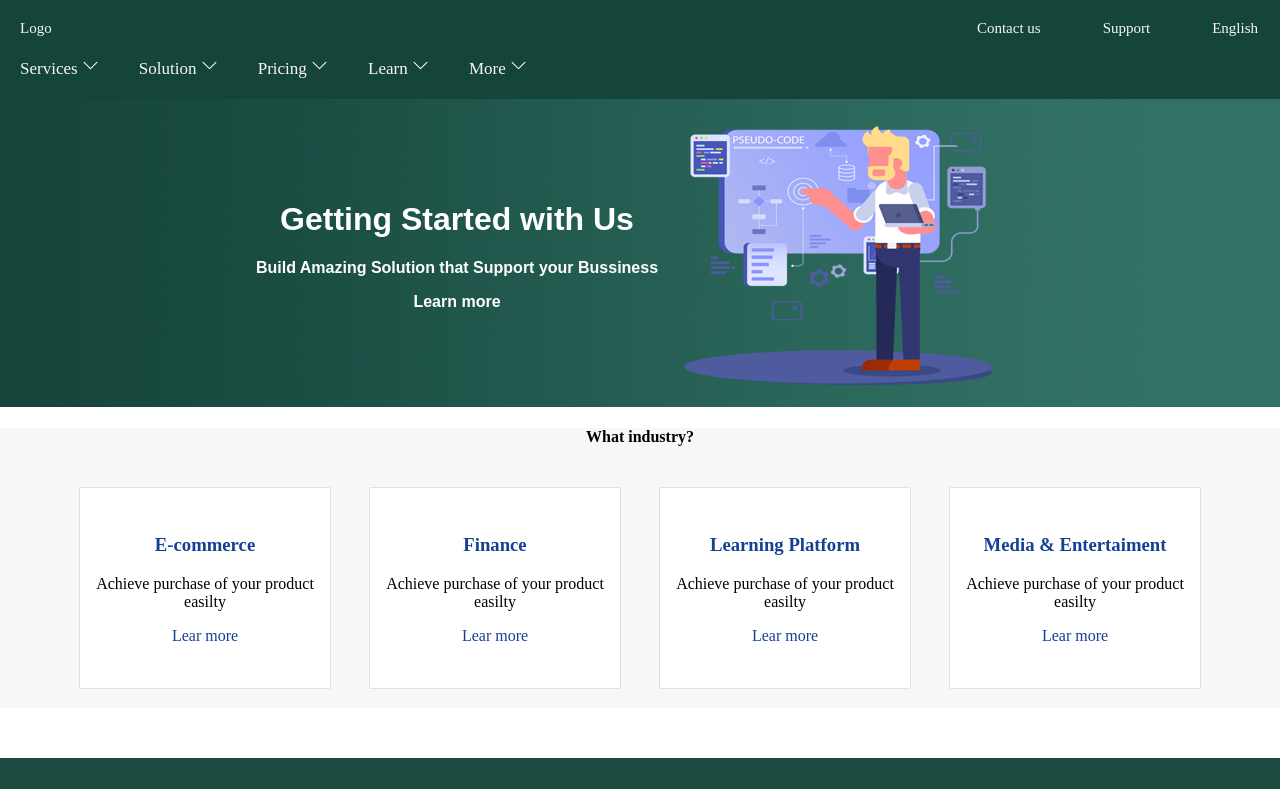
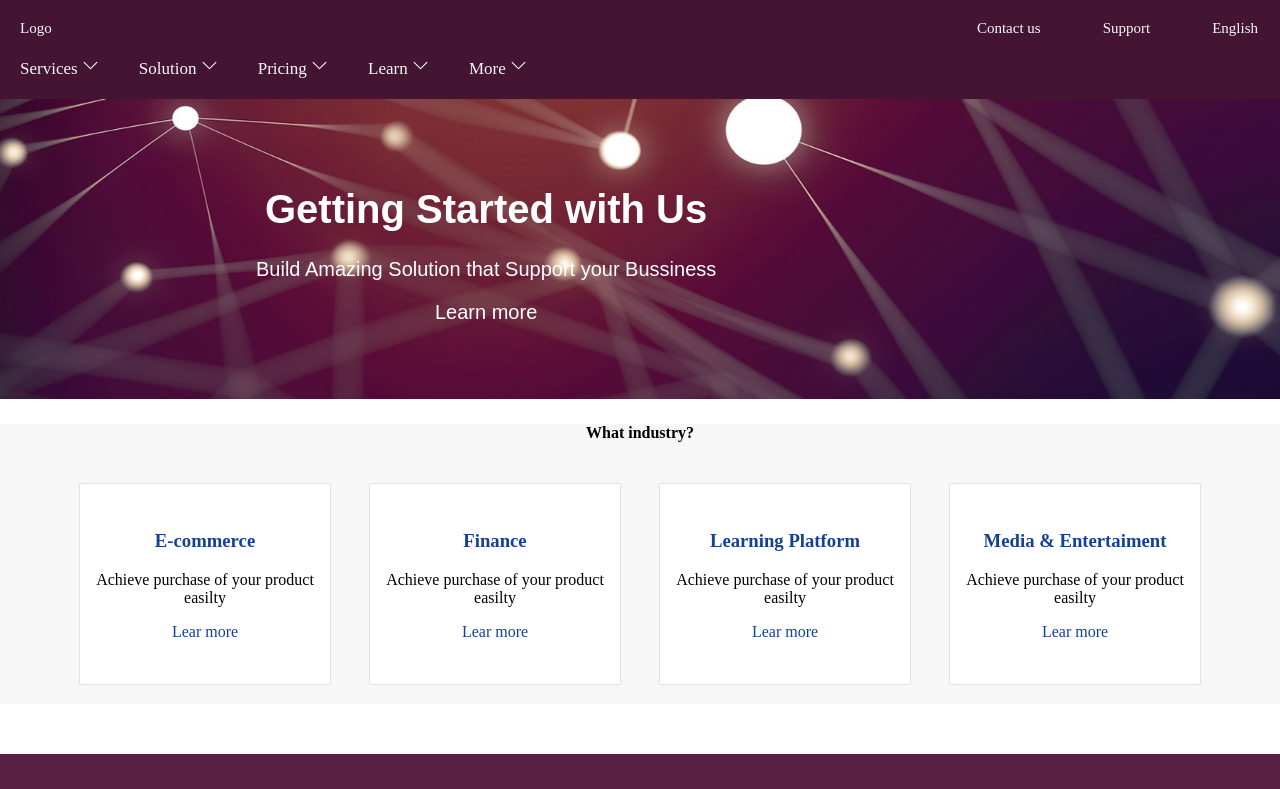
Before and after one commit to Wilfridboris/innovate, a React (Create React App) app: page / in a window 1280 px wide. Shown: the top 789 px of the page. Built offline with nearby package versions, Linux system fonts and the light colour scheme.

Commit message:
:whale2:

```diff
--- a/src/App.css
+++ b/src/App.css
@@ -14,31 +14,39 @@ body{
 
    position: relative;
    text-align: center;
-   background-image: url(./img/home.png);
-   background-size: cover;
 }
 .Home-section,.Home-image{
     display: inline-block;
 
 }
-.Home-panel table{
+.Home-panel img{
     width: 100%;
+    height: 300px;
+
+}
+.Home-title{
+    position: absolute;
+    top: 20%;
+    left: 20%;
+
 }
 
 
-.Home-section a h1{
+.Home-title a h1{
    color: white;
    font-weight: bold;
    font-family: Arial, Helvetica, sans-serif;
+   font-size: 40px;
 
 }
-.Home-section a {
+.Home-title a {
    text-decoration: none;
 
  }
-.Home-section a p {
+.Home-title a p {
     color: white;
     font-family: Arial, Helvetica, sans-serif;
+    font-size: 20px;
 
 
   }
@@ -71,7 +79,7 @@ section a{
 .Home-Third-Panel{
     /* background-image:url(img/panel2.png) ; */
     text-align: center;
-    background-color: rgb(27, 75, 64);
+    background-color: rgb(88, 31, 66);
     margin: 50px 0px;
     padding: 10px;
     height: 800px;
@@ -81,6 +89,7 @@ section a{
 .Home-Third-Panel section{
     background: none;
     box-shadow:none;
+    margin: 0px;
 
 
 }
@@ -107,6 +116,7 @@ section a{
  .Services{
      text-align: center;
      background-color: white;
+
  }
  .Services table{
     width: 100%;
--- a/src/App.js
+++ b/src/App.js
@@ -1,7 +1,7 @@
 // import './App.css';
 import Head from './Head'
 import './App.css'
-import tech from './img/tech.png'
+import tech from './img/hero.jpg'
 import service from './img/service.png'
 
 
@@ -10,27 +10,17 @@ function App() {
     <main className="container">
         <Head/>
         <div className="Home-panel">
+        <img src={tech} alt="tech"></img>
+          <div className="Home-title">
 
-      <table>
-           <tr>
-              <th  className="Home-section ">
-                  <a href="#">
-                    <h1>Getting Started with Us</h1>
-                    <p>Build Amazing Solution that Support your Bussiness</p>
-                    <p>Learn more</p>
-                  </a>
+            <a href="#">
+            <h1>Getting Started with Us</h1>
+            <p>Build Amazing Solution that Support your Bussiness</p>
+            <p>Learn more</p>
+            </a>
+          </div>
 
 
-              </th>
-              <th className="Home-image">
-
-
-                    <img src={tech} alt="tech"></img>
-
-              </th>
-          </tr>
-
-        </table>
         </div>
 
         <div className="Home-Second-Panel">
--- a/src/Head.js
+++ b/src/Head.js
@@ -87,10 +87,10 @@ export default class Head extends Component {
 
             </div>
                     <ul className="submenu">
-                    <li className="subitem"><a href="#">Design</a></li>
-                    <li className="subitem"><a href="#">Development</a></li>
-                    <li className="subitem"><a href="#">SEO</a></li>
-                    <li className="subitem"><a href="#">Copywriting</a></li>
+                    <Subitem>Design</Subitem>
+                    <Subitem>Development</Subitem>
+                    <Subitem>SEO</Subitem>
+                    <Subitem>Copywriting</Subitem>
                 </ul>
 
                 </Item>
@@ -117,10 +117,10 @@ export default class Head extends Component {
 
                </div>
                 <ul className="submenu">
-                <li className="subitem"><a href="#">Design</a></li>
-                <li className="subitem"><a href="#">Development</a></li>
-                <li className="subitem"><a href="#">SEO</a></li>
-                <li className="subitem"><a href="#">Copywriting</a></li>
+                <Subitem>Design</Subitem>
+                <Subitem>Development</Subitem>
+                <Subitem>SEO</Subitem>
+                <Subitem>Copywriting</Subitem>
                 </ul>
 
             </Item>
--- a/src/head.css
+++ b/src/head.css
@@ -1,5 +1,5 @@
 header {
-    background-color: rgb(21, 68, 58);
+    background-color: rgb(68, 21, 50);
 
 }
 .header-item{
@@ -108,9 +108,9 @@ header {
     z-index: 1;
     top:80px;
     left: 0;
-    background-color:rgb(21, 68, 58) ;
+    background-color: rgb(88, 31, 66);
     width: 90%;
-    border-top: 1px solid rgb(16, 51, 43);
+    background-color: rgb(63, 20, 47);
     margin: 0px 50px;
     transform: translate(0,-80px);
     visibility: hidden;
```
Also changed, not shown: src/img/hero.jpg (added), src/img/web.jpg (added).
